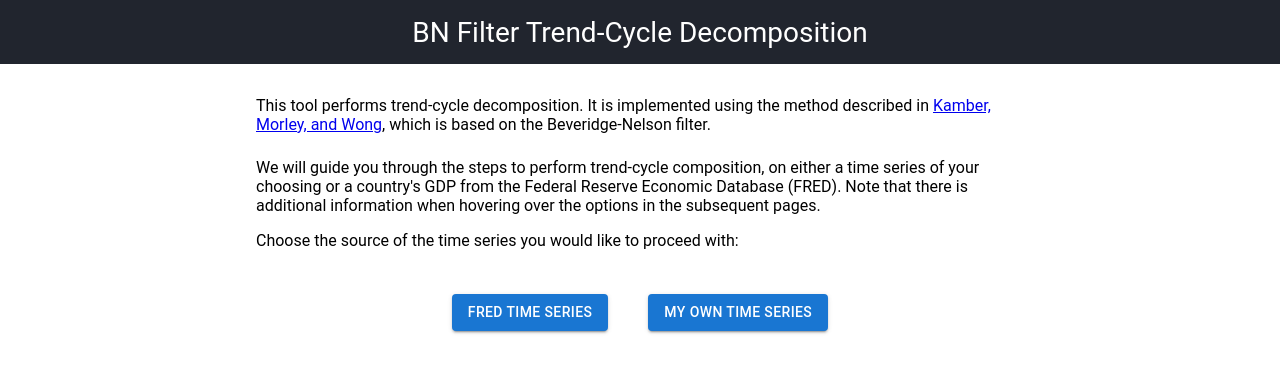
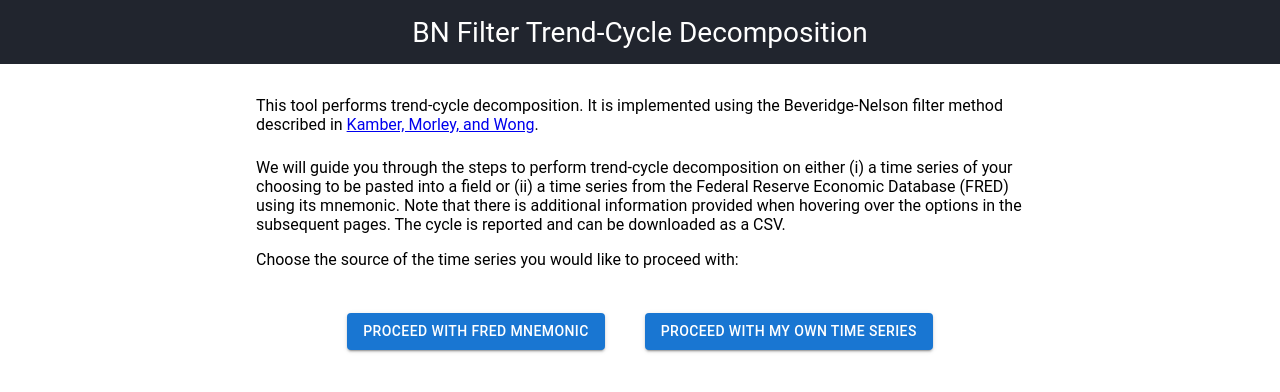
Before and after one commit to crstnn/BeveridgeNelsonFilter, a React (Create React App) app in the folder bn-filter-app/: page / in a window 1280 px wide. Shown: the top 392 px of the page. Built offline with nearby package versions, Linux system fonts and the light colour scheme.

Commit message:
changed default values for params and fixed text

```diff
--- a/bn-filter-app/src/App.js
+++ b/bn-filter-app/src/App.js
@@ -13,9 +13,10 @@ function App() {
 
             <div className="information welcomeInformation">
                 <p>This tool performs trend-cycle decomposition.
-                    It is implemented using the method described in <a target="_blank" rel="noopener noreferrer"
-                                                                       href="https://papers.ssrn.com/sol3/papers.cfm?abstract_id=3434174">
-                        Kamber, Morley, and Wong</a>, which is based on the Beveridge-Nelson filter.
+                    It is implemented using the Beveridge-Nelson filter method described in <a target="_blank"
+                                                                                               rel="noopener noreferrer"
+                                                                                               href="https://papers.ssrn.com/sol3/papers.cfm?abstract_id=3434174">
+                        Kamber, Morley, and Wong</a>.
                 </p>
 
             </div>
--- a/bn-filter-app/src/components/FormFilterParameters.js
+++ b/bn-filter-app/src/components/FormFilterParameters.js
@@ -55,8 +55,8 @@ export class FormFilterParameters extends Component {
                                     defaultValue={values.deltaSelect}
                                 >
                                     <MenuItem value={0}>Fixed Delta</MenuItem>
-                                    <MenuItem value={1}>Maximise Amplitude-to-Noise Ratio</MenuItem>
-                                    <MenuItem value={2}>Minimise Trend Shocks</MenuItem>
+                                    <MenuItem value={1}>Maximize Amplitude-to-Noise Ratio</MenuItem>
+                                    <MenuItem value={2}>Smoothest Stochastic Trend</MenuItem>
                                 </Select>
                             </FormControl>
                         </Grid>
--- a/bn-filter-app/src/components/StartMenu.js
+++ b/bn-filter-app/src/components/StartMenu.js
@@ -13,9 +13,12 @@ export class StartMenu extends Component {
         return (
             <div>
                 <div className="information">
-                    <p>We will guide you through the steps to perform trend-cycle composition, on either a time series
-                        of your choosing or a country's GDP from the Federal Reserve Economic Database (FRED). Note
-                        that there is additional information when hovering over the options in the subsequent pages.</p>
+                    <p>We will guide you through the steps to perform trend-cycle decomposition on either (i) a time
+                        series of your choosing to be pasted into a field or (ii) a time series from the Federal Reserve
+                        Economic Database (FRED) using its mnemonic. Note that there is additional information provided
+                        when hovering over the options in the subsequent pages. The cycle is reported and can be
+                        downloaded as a CSV.
+                    </p>
                     <p>Choose the source of the time series you would like to proceed with:</p>
                 </div>
 
@@ -24,12 +27,12 @@ export class StartMenu extends Component {
                     variant="contained"
                     style={styles.button}
                     onClick={this.continue}
-                >FRED time series</Button>
+                >Proceed with FRED mnemonic</Button>
                 <Button
                     variant="contained"
                     style={styles.button}
                     onClick={this.continue}
-                >My own time series</Button>
+                >Proceed with my own time series</Button>
                 <br/>
 
 
--- a/bn-filter-app/src/components/UserData.js
+++ b/bn-filter-app/src/components/UserData.js
@@ -15,9 +15,7 @@ import {
 import '../styles/App.css';
 import CustomDatePicker from "../pickers/CustomDatePicker";
 
-
 export class UserData extends Component {
-
 
 
     continue = e => {
@@ -33,17 +31,17 @@ export class UserData extends Component {
     }
 
     render() {
-        const {values, handleChange, handleCheckboxChange} = this.props;
+        const {values, handleChange, handleCheckboxChange, getState} = this.props;
 
         return (
             <>
 
                 <div className="information">
                     <Divider style={{fontSize: 'x-large'}}>Time Series Input and Transformations</Divider>
-                    <p>Paste your chosen time series below.
+                    <p>Enter or paste in your chosen time series below.
                         <br/>
-                        Each line must contain a numerical value. The next time-step must start on the next line (and so
-                        on).
+                        Each line must contain a numerical value. The next observation must start on the next line (and
+                        so on). For example, pasting a time series from a CSV will achieve the appropriate formatting.
                         Pasting time series from a CSV will achieve the above.
                     </p>
                 </div>
@@ -55,6 +53,7 @@ export class UserData extends Component {
                             label="Time Series (y)"
                             title="Paste your chosen time series here"
                             onChange={handleChange('unprocessedY')}
+                            placeholder={"e.g. 101.2,\n104.8,\n102.4,\n…"}
                             defaultValue={values.unprocessedY}
                         />
                     </FormControl>
@@ -77,7 +76,7 @@ export class UserData extends Component {
                                         onChange={handleChange('periodicity')}
                                         defaultValue={values.periodicity}
                                     >
-                                        <MenuItem value={0}>Unspecified</MenuItem>
+                                        <MenuItem value={0}>Undated</MenuItem>
                                         <MenuItem value={'q'}>Quarterly</MenuItem>
                                         <MenuItem value={'m'}>Monthly</MenuItem>
                                         <MenuItem value={'f'}>Fortnightly</MenuItem>
@@ -89,7 +88,7 @@ export class UserData extends Component {
                                 </FormControl>
                             </Grid>
                             <Grid item xs={6}>
-                                <CustomDatePicker/>
+                                <CustomDatePicker isDisabled={getState("periodicity")===0} />
                             </Grid>
                         </Grid>
 
--- a/bn-filter-app/src/components/UserForm.js
+++ b/bn-filter-app/src/components/UserForm.js
@@ -11,12 +11,12 @@ export class UserForm extends Component {
         step: 1,
         unprocessedY: '',
         y: [], // time series
-        fixedDelta: '',
+        fixedDelta: 0.1,
         deltaSelect: 2,
         demean: 'sm',
         iterativeBackcasting: true,
         isAutomaticWindow: true,
-        window: '',
+        window: 40,
         // periodicity
         periodicity: 'q',
         dateObj: Object(),
@@ -54,6 +54,10 @@ export class UserForm extends Component {
 
     handleChange = input => e => {
         this.setState({[input]: e.target.value});
+    }
+
+    getState = input => {
+        return this.state[input];
     }
 
     setCycle = input => d => {
@@ -199,6 +203,7 @@ export class UserForm extends Component {
                                     prevStep={this.prevStep}
                                     handleChange={this.handleChange}
                                     handleCheckboxChange={this.handleCheckboxChange}
+                                    getState={this.getState}
                                     values={values}
                                 />
                             )
--- a/bn-filter-app/src/pickers/CustomDatePicker.js
+++ b/bn-filter-app/src/pickers/CustomDatePicker.js
@@ -4,8 +4,7 @@ import DesktopDatePicker from "@mui/lab/DesktopDatePicker";
 import AdapterDateFns from "@mui/lab/AdapterDateFns";
 import {TextField} from "@mui/material";
 
-
-function CustomDatePicker() {
+function CustomDatePicker(props) {
     const [value, setValue] = React.useState(new Date('2014-08-18T21:11:54'));
 
     const handleChange = (newValue) => {
@@ -21,6 +20,7 @@ function CustomDatePicker() {
                     inputFormat="dd/MM/yyyy"
                     value={value}
                     onChange={handleChange}
+                    disabled={props.isDisabled}
                     renderInput={(params) => <TextField {...params} />}
                 />
             </LocalizationProvider>
```
